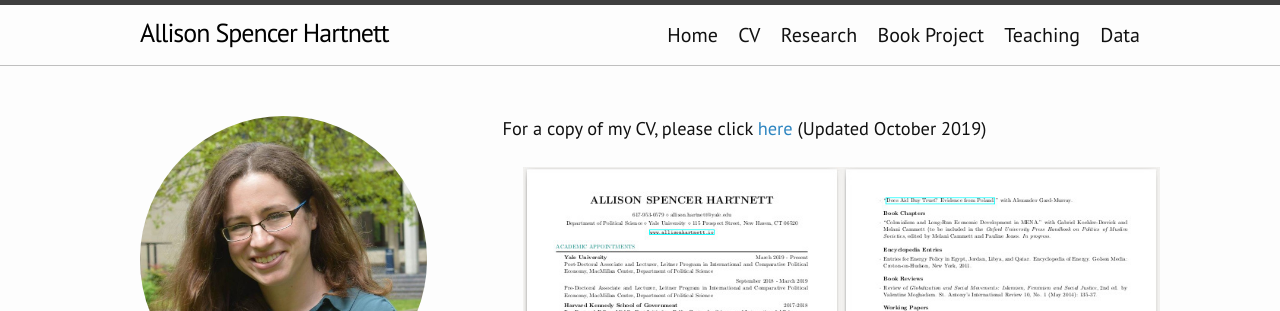
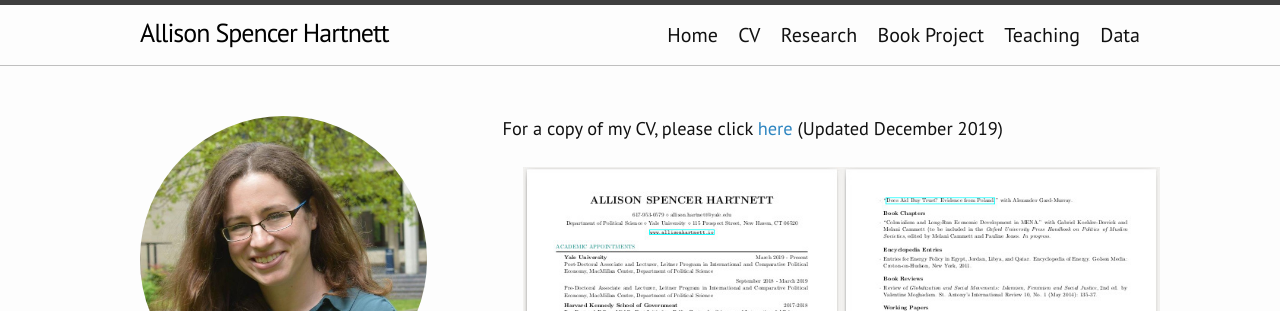
Before and after one commit to ashartnett/ashartnett.github.io, a Jekyll site: the page built from markdowns/1cv.md, in a window 1280 px wide. Shown: the top 311 px of the page. Built offline with Jekyll 4.4.1, drawn with Linux system fonts in a browser that asks for light colours.

Commit message:
affiliation and cv update

```diff
--- a/markdowns/1cv.md
+++ b/markdowns/1cv.md
@@ -6,10 +6,10 @@ permalink: /CV
 invisible: false
 ---
 
-For a copy of my CV, please click [here](/assets/Hartnett_CV_October2019.pdf) (Updated October 2019)
+For a copy of my CV, please click [here](/assets/Hartnett_CV_December2019.pdf) (Updated December 2019)
 
 <center>
-<a href="/assets/Hartnett_CV_October2019.pdf" rel="Hartnett CV" style="text-decoration: none">
+<a href="/assets/Hartnett_CV_December2019.pdf" rel="Hartnett CV" style="text-decoration: none">
     <img src="/assets/smallcv.jpg" width="700" hspace="20" />
 </a>
 </center>
```
Also changed, not shown: markdowns/0index.md (+1 -1 lines), 2 other files.
